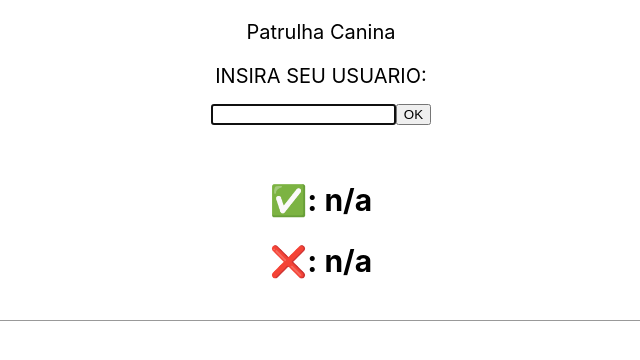
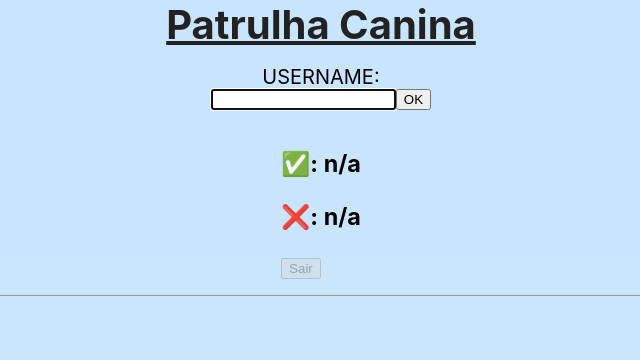
Before and after one commit to w-b-dev/patrula-canina, a React (Create React App) app in the folder packages/ui/: page / in a window 1280 px wide. Shown: the top 360 px of the page, without its empty margins (319-959 px from the left). Built offline with nearby package versions, Linux system fonts and the light colour scheme; no server answers.

Commit message:
removal of handlers, added postUsers and getUsers

```diff
--- a/packages/ui/src/App.css
+++ b/packages/ui/src/App.css
@@ -1,14 +1,9 @@
-pre {
-	font-family: monospace;
-	font-size: 1.5em;
-	text-transform: uppercase;
-}
-
 .App {
 	display: flex;
 	flex-direction: column;
 	font-size: 20px;
-	height: 100vh;
+	min-height: 100vh;
+	background-color: rgba(144, 203, 250, 0.49);
 }
 
 .cima {
--- a/packages/ui/src/App.tsx
+++ b/packages/ui/src/App.tsx
@@ -1,76 +1,121 @@
-import React, {useEffect, useState} from "react";
+import React, { useEffect, useState } from "react";
 import "./App.css";
-import {ApiResponseType} from "./interfaces";
-import {SingleEntryElement} from "./SingleEntryElement";
-import {getAllEntries, getUser} from "./api";
-
-
-const handleAnswer = (isCorrect: boolean) => {
-	alert(isCorrect ? "✅" : "❌");
-}
-
-const handleUserRegistration = (email: string, setUserRetrieved: (v: boolean) => void) => {
-	if (email === "") {
-		return
-	}
-	// make fetch call to register user
-	getUser().then((data) => {
-		alert(JSON.stringify(data.data[0]));
-	});
-	setUserRetrieved(true);
-}
+import { ApiResponseType, User } from "./interfaces";
+import { SingleEntryElement } from "./SingleEntryElement";
+import { getAllEntries } from "./api";
+import { handleUserRegistration, handleAnswer } from "./Handlers";
 
 function App() {
 	const [userEmail, setUserEmail] = useState<string>("");
-	const [userRetrieved, setUserRetrieved] = useState<boolean>(false);
+	const [userRetrieved, setUserRetrieved] = useState<User | null>(null);
 	const [getAPI, setGetAPI] = useState<ApiResponseType[]>([]);
 	useEffect(() => {
-		getAllEntries().then(data => setGetAPI(data.data)
-		);
+		getAllEntries().then((data) => setGetAPI(data.data));
 	}, []);
 
 	return (
 		<div className="App">
-			<header style={{display: "flex", flexDirection: "column"}}>
-				<p style={{textAlign: "center"}}>Patrulha Canina</p>
-				{!userRetrieved &&
-					(<><label htmlFor="email" style={{flex: 1, textAlign: "center"}}>INSIRA SEU USUARIO:</label>
-						<section style={{display: "flex", padding: "1rem", maxWidth: "400px", margin: "auto"}}>
-							<input type="email" style={{flex: 1}} inputMode={"email"} translate={"no"} autoFocus={true}
-								   id={'email'}
-								   value={userEmail}
-								   onChange={v => setUserEmail(v.currentTarget.value)}
-								   onKeyDown={(ev) => ev.key === 'Enter' ? handleUserRegistration(userEmail, setUserRetrieved) : null}
+			<header style={{ display: "flex", flexDirection: "column" }}>
+				<h1
+					style={{
+						textAlign: "center",
+						margin: 0,
+						padding: 0,
+						textDecoration: "underline",
+						color: "#222",
+					}}
+				>
+					Patrulha Canina
+				</h1>
+				{!userRetrieved && (
+					<>
+						<label
+							htmlFor="email"
+							style={{ flex: 1, textAlign: "center", marginTop: "1rem" }}
+						>
+							USERNAME:
+						</label>
+						<section
+							style={{
+								display: "flex",
+								padding: "0 1rem",
+								maxWidth: "400px",
+								margin: "auto",
+							}}
+						>
+							<input
+								type="email"
+								style={{ flex: 1 }}
+								inputMode={"email"}
+								translate={"no"}
+								autoFocus={true}
+								id={"email"}
+								value={userEmail}
+								onChange={(v) => setUserEmail(v.currentTarget.value)}
+								onKeyDown={(ev) =>
+									ev.key === "Enter"
+										? handleUserRegistration(userEmail, setUserRetrieved)
+										: null
+								}
 							/>
 							<button
-								onClick={() => handleUserRegistration(userEmail, setUserRetrieved)}
-								disabled={userRetrieved}>OK
+								onClick={() =>
+									handleUserRegistration(userEmail, setUserRetrieved)
+								}
+								disabled={!!userRetrieved}
+							>
+								OK
 							</button>
 						</section>
-					</>)}
+					</>
+				)}
 			</header>
 			<section className={"cima"}>
-				{getAPI.length > 0 && <SingleEntryElement isBaseImage={true} membro={getAPI[0]}/>}
+				{getAPI.length > 0 && (
+					<SingleEntryElement isBaseImage={true} membro={getAPI[0]} />
+				)}
 				<section>
-					{userRetrieved && <div style={{flex: 1}} id={'email'}>{userEmail}</div>}
-					<h2>✅: {userRetrieved ? 0 : "n/a"}</h2>
-					<h2>❌: {userRetrieved ? 0 : "n/a"}</h2>
+					{userRetrieved && (
+						<h2 style={{ flex: 1 }} id={"email"}>
+							{userRetrieved.name}
+						</h2>
+					)}
+					<h3>✅: {userRetrieved ? userRetrieved.won : "n/a"}</h3>
+					<h3>❌: {userRetrieved ? userRetrieved.lost : "n/a"}</h3>
+					<button
+						onClick={() => window.location.reload()}
+						disabled={!userRetrieved}
+					>
+						Sair
+					</button>
 				</section>
 			</section>
 
-			{userRetrieved &&
+			{userRetrieved && (
 				<section className={"baixo"}>
-					{getAPI.length > 0 &&
-						<SingleEntryElement isBaseImage={false} membro={getAPI[0]}
-											onClick={() => handleAnswer(true)}/>}
-					{getAPI.length > 0 &&
-						<SingleEntryElement isBaseImage={false} membro={getAPI[1]}
-											onClick={() => handleAnswer(false)}/>}
-					{getAPI.length > 0 &&
-						<SingleEntryElement isBaseImage={false} membro={getAPI[2]}
-											onClick={() => handleAnswer(false)}/>}
+					{getAPI.length > 0 && (
+						<SingleEntryElement
+							isBaseImage={false}
+							membro={getAPI[0]}
+							onClick={() => handleAnswer(true)}
+						/>
+					)}
+					{getAPI.length > 0 && (
+						<SingleEntryElement
+							isBaseImage={false}
+							membro={getAPI[1]}
+							onClick={() => handleAnswer(false)}
+						/>
+					)}
+					{getAPI.length > 0 && (
+						<SingleEntryElement
+							isBaseImage={false}
+							membro={getAPI[2]}
+							onClick={() => handleAnswer(false)}
+						/>
+					)}
 				</section>
-			}
+			)}
 		</div>
 	);
 }
--- a/packages/ui/src/SingleEntryElement.tsx
+++ b/packages/ui/src/SingleEntryElement.tsx
@@ -1,17 +1,36 @@
-import {ApiResponseType} from "./interfaces";
+import { ApiResponseType } from "./interfaces";
 import React from "react";
 
 export const SingleEntryElement = ({
-									   membro,
-									   isBaseImage,
-									   onClick
-								   }: { membro: ApiResponseType, isBaseImage: boolean, onClick?: () => void }) => {
+	membro,
+	isBaseImage,
+	onClick,
+}: {
+	membro: ApiResponseType;
+	isBaseImage: boolean;
+	onClick?: () => void;
+}) => {
 	return (
 		<section className={"membro"} onClick={onClick}>
 			<img
-				src={isBaseImage ? process.env?.REACT_APP_CDN_URL + "/" + membro.baseimages[0] : process.env?.REACT_APP_CDN_URL + "/" + membro.relatedimages[0]}
-				alt={membro.name}/>
-			<pre style={{color: "black", textAlign: "center"}}>{membro.name}</pre>
+				src={
+					isBaseImage
+						? process.env?.REACT_APP_CDN_URL + "/" + membro.baseimages[0]
+						: process.env?.REACT_APP_CDN_URL + "/" + membro.relatedimages[0]
+				}
+				alt={membro.name}
+			/>
+			<h4
+				style={{
+					color: "#222",
+					fontWeight: "lighter",
+					textAlign: "center",
+					margin: 0,
+					padding: 0,
+				}}
+			>
+				{membro.name}
+			</h4>
 		</section>
-	)
+	);
 };
```
